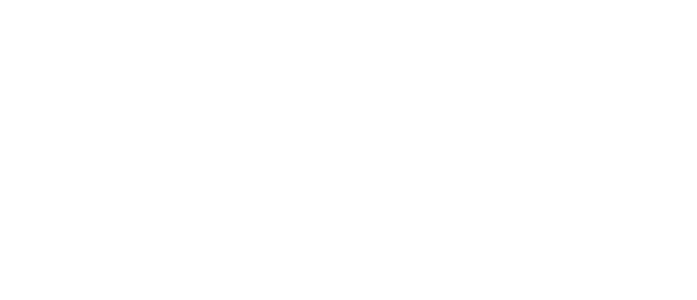
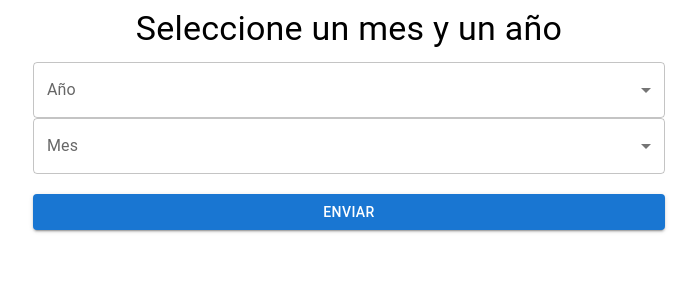
Before and after one commit to jhojax12866/Frontend-App, a React (Create React App) app: page /FormularioFecha in a window 1280 px wide. Before the commit this address had no page. Shown: the top 300 px of the page, without its empty margins (291-988 px from the left). Built offline with nearby package versions, Linux system fonts and the light colour scheme.

Commit message:
se añade formulario y nueva view FormularioFecha.js

```diff
--- a/package.json
+++ b/package.json
@@ -9,11 +9,13 @@
     "@testing-library/jest-dom": "^5.17.0",
     "@testing-library/react": "^13.4.0",
     "@testing-library/user-event": "^13.5.0",
+    "framer-motion": "^11.1.9",
     "react": "^18.3.1",
     "react-dom": "^18.3.1",
     "react-modal": "^3.16.1",
     "react-router-dom": "^6.23.0",
     "react-scripts": "5.0.1",
+    "react-spring": "^9.7.3",
     "web-vitals": "^2.1.4"
   },
   "scripts": {
--- a/src/App.js
+++ b/src/App.js
@@ -2,6 +2,7 @@
 import { BrowserRouter as Router, Route, Routes } from 'react-router-dom';
 import Login from './Login';
 import Inicio from './inicio';
+import FormularioFecha from './FormularioFecha';
 
 const App = () => {
   return (
@@ -10,6 +11,7 @@
         <Route path="/" element={<Login />} />
         <Route path="/Login" element={<Login />} />
         <Route path="/Inicio" element={<Inicio />} />
+        <Route path="/FormularioFecha" element={<FormularioFecha />} />
       </Routes>
     </Router>
   );
--- /dev/null
+++ b/src/FormularioFecha.js
@@ -0,0 +1,51 @@
+import React, { useState } from 'react';
+import { Button, Select, MenuItem, Typography, Grid, FormControl, InputLabel } from '@mui/material';
+
+
+function FormularioFecha() {
+  const [year, setYear] = useState('');
+  const [month, setMonth] = useState('');
+
+  const years = Array.from({ length: 50 }, (_, i) => String(2022 + i)); // Genera años desde 2022 hasta 2071
+
+  const handleSubmit = (e) => {
+    e.preventDefault();
+    if (year && month) {
+      // Redirigir a la página Inicio con los datos seleccionados
+      window.location.href = `/Inicio?year=${year}&month=${month}`;
+    }
+  };
+
+  return (
+    <Grid container justifyContent="center">
+      <Grid item xs={12} md={6}>
+        <Typography variant="h4" align="center" gutterBottom>
+          Seleccione un mes y un año
+        </Typography>
+        <FormControl fullWidth>
+          <InputLabel>Año</InputLabel>
+          <Select value={year} onChange={(e) => setYear(e.target.value)} required>
+            <MenuItem value="">Seleccione un año</MenuItem>
+            {years.map((y) => (
+              <MenuItem key={y} value={y}>{y}</MenuItem>
+            ))}
+          </Select>
+        </FormControl>
+        <FormControl fullWidth>
+          <InputLabel>Mes</InputLabel>
+          <Select value={month} onChange={(e) => setMonth(e.target.value)} required>
+            <MenuItem value="">Seleccione un mes</MenuItem>
+            {Array.from({ length: 12 }, (_, i) => i + 1).map((m) => (
+              <MenuItem key={m} value={String(m).padStart(2, '0')}>{new Date(2000, m - 1, 1).toLocaleString('default', { month: 'long' })}</MenuItem>
+            ))}
+          </Select>
+        </FormControl>
+        <Button fullWidth type="submit" onClick={handleSubmit} variant="contained" color="primary" style={{ marginTop: '20px' }}>
+          Enviar
+        </Button>
+      </Grid>
+    </Grid>
+  );
+}
+
+export default FormularioFecha;
```
Also changed, not shown: src/inicio.js (line endings or trailing spaces), 1 other file (tests, documents, lock files or other folders).
